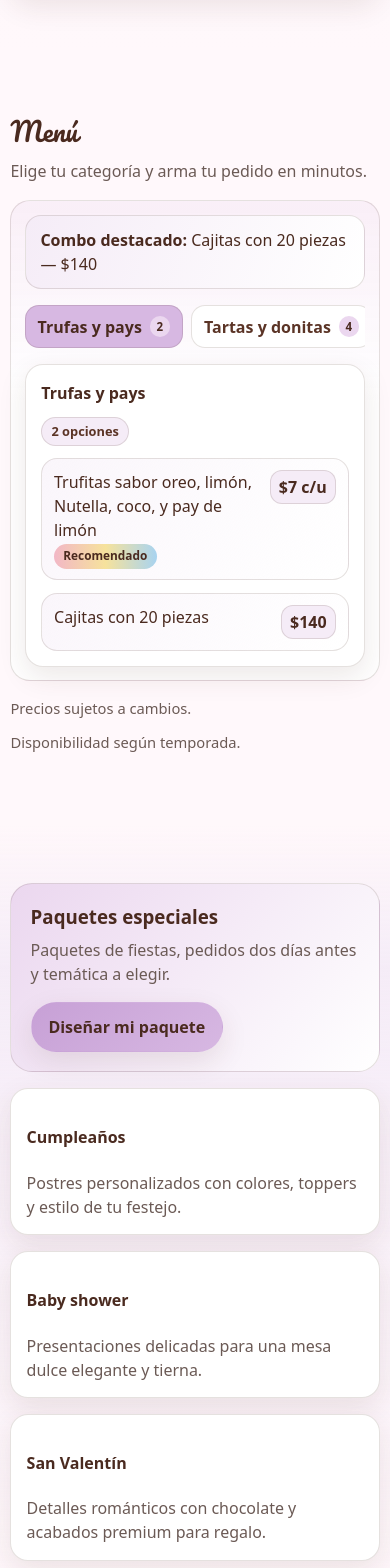
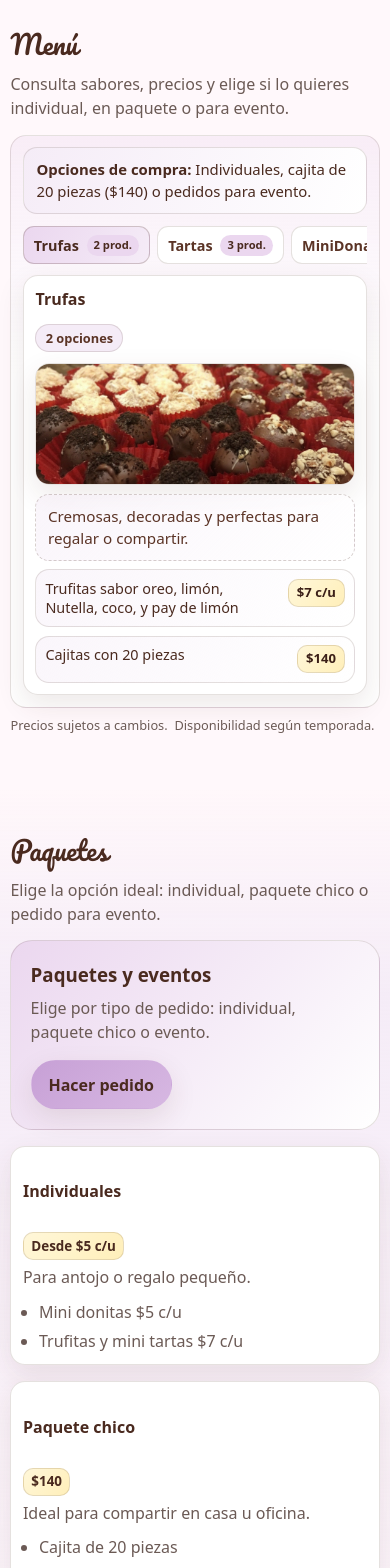
Before and after one commit to geoayalamung/Latruferia, a React (Vite) app: page / in a window 390 px wide. Shown: the part 5340-6908 px from the top of the page. Built offline with nearby package versions, Linux system fonts and the light colour scheme.

Commit message:
refactor menu structure and enhance UI; add descriptions and images for categories

```diff
--- a/src/components/Menu.jsx
+++ b/src/components/Menu.jsx
@@ -15,12 +15,12 @@ function Menu() {
       <div className="container">
         <div className="section-head compact-head">
           <h3>Menú</h3>
-          <p>Elige tu categoría y arma tu pedido en minutos.</p>
+          <p>Consulta sabores, precios y elige si lo quieres individual, en paquete o para evento.</p>
         </div>
 
         <div className="menu-shell">
           <div className="combo-strip" role="note">
-            <strong>Combo destacado:</strong> Cajitas con 20 piezas — $140
+            <strong>Opciones de compra:</strong> Individuales, cajita de 20 piezas ($140) o pedidos para evento.
           </div>
 
           <div className="menu-tabs" role="tablist" aria-label="Categorías del menú">
@@ -34,7 +34,7 @@ function Menu() {
                 onClick={() => setActiveCategory(group.category)}
               >
                 <span>{group.category}</span>
-                <small>{group.items.length}</small>
+                <small>{group.items.length} prod.</small>
               </button>
             ))}
           </div>
@@ -44,10 +44,18 @@ function Menu() {
               <h4>{activeGroup.category}</h4>
               <span>{items.length} opciones</span>
             </div>
+            <div className="menu-feature">
+              <div className="menu-feature-media">
+                <img src={activeGroup.image} alt={activeGroup.imageAlt} loading="lazy" />
+              </div>
+              <div className="menu-feature-copy">
+                <p>{activeGroup.description}</p>
+              </div>
+            </div>
             <div className="menu-list">
               {items.map((item) => (
                 <div className="menu-item" key={item.name}>
-                  <div>
+                  <div className="menu-item-copy">
                     <p>{item.name}</p>
                     {item.badge ? <span className="badge">{item.badge}</span> : null}
                   </div>
--- a/src/components/Paquetes.jsx
+++ b/src/components/Paquetes.jsx
@@ -1,15 +1,21 @@
 const paquetes = [
   {
-    title: 'Cumpleaños',
-    desc: 'Postres personalizados con colores, toppers y estilo de tu festejo.'
+    title: 'Individuales',
+    price: 'Desde $5 c/u',
+    desc: 'Para antojo o regalo pequeño.',
+    items: ['Mini donitas $5 c/u', 'Trufitas y mini tartas $7 c/u']
   },
   {
-    title: 'Baby shower',
-    desc: 'Presentaciones delicadas para una mesa dulce elegante y tierna.'
+    title: 'Paquete chico',
+    price: '$140',
+    desc: 'Ideal para compartir en casa u oficina.',
+    items: ['Cajita de 20 piezas', 'Sabores de trufitas: oreo, limón, Nutella, coco y pay de limón']
   },
   {
-    title: 'San Valentín',
-    desc: 'Detalles románticos con chocolate y acabados premium para regalo.'
+    title: 'Eventos',
+    price: 'Desde $450',
+    desc: 'Pedidos grandes y personalizados.',
+    items: ['Tarta con fruta grande $450', 'Cotización personalizada por cantidad y temática']
   }
 ];
 
@@ -17,13 +23,18 @@ function Paquetes() {
   return (
     <section className="section section-tint" id="paquetes">
       <div className="container">
+        <div className="section-head compact-head">
+          <h3>Paquetes</h3>
+          <p>Elige la opción ideal: individual, paquete chico o pedido para evento.</p>
+        </div>
+
         <div className="premium-block">
           <div>
-            <h3>Paquetes especiales</h3>
-            <p>Paquetes de fiestas, pedidos dos días antes y temática a elegir.</p>
+            <h3>Paquetes y eventos</h3>
+            <p>Elige por tipo de pedido: individual, paquete chico o evento.</p>
           </div>
           <a href="#pedidos" className="btn">
-            Diseñar mi paquete
+            Hacer pedido
           </a>
         </div>
 
@@ -31,7 +42,13 @@ function Paquetes() {
           {paquetes.map((item) => (
             <article className="card" key={item.title}>
               <h4>{item.title}</h4>
+              <strong>{item.price}</strong>
               <p>{item.desc}</p>
+              <ul className="package-list">
+                {item.items.map((entry) => (
+                  <li key={entry}>{entry}</li>
+                ))}
+              </ul>
             </article>
           ))}
         </div>
--- a/src/components/Pedidos.jsx
+++ b/src/components/Pedidos.jsx
@@ -4,6 +4,7 @@ const whatsappNumber = '523535367398';
 
 const initialState = {
   nombre: '',
+  tipoPedido: '',
   pedido: '',
   fecha: '',
   notas: ''
@@ -23,6 +24,7 @@ function Pedidos() {
     const nextErrors = {};
 
     if (!formData.nombre.trim()) nextErrors.nombre = 'Escribe tu nombre.';
+    if (!formData.tipoPedido.trim()) nextErrors.tipoPedido = 'Selecciona el tipo de pedido.';
     if (!formData.pedido.trim()) nextErrors.pedido = 'Indica qué deseas pedir.';
     if (!formData.fecha.trim()) nextErrors.fecha = 'Selecciona una fecha de entrega/evento.';
 
@@ -38,7 +40,7 @@ function Pedidos() {
       return;
     }
 
-    const message = `Hola La Trufería, soy ${formData.nombre}. Quiero pedir: ${formData.pedido}. Fecha: ${formData.fecha}. Notas: ${formData.notas || 'Sin notas'}.`;
+    const message = `Hola La Trufería, soy ${formData.nombre}. Tipo de pedido: ${formData.tipoPedido}. Quiero pedir: ${formData.pedido}. Fecha: ${formData.fecha}. Notas: ${formData.notas || 'Sin notas'}.`;
     const url = `https://wa.me/${whatsappNumber}?text=${encodeURIComponent(message)}`;
 
     window.open(url, '_blank', 'noopener,noreferrer');
@@ -85,6 +87,21 @@ function Pedidos() {
               aria-invalid={Boolean(errors.nombre)}
             />
             {errors.nombre ? <small className="field-error">{errors.nombre}</small> : null}
+
+            <label htmlFor="tipoPedido">Tipo de pedido</label>
+            <select
+              id="tipoPedido"
+              name="tipoPedido"
+              value={formData.tipoPedido}
+              onChange={handleChange}
+              aria-invalid={Boolean(errors.tipoPedido)}
+            >
+              <option value="">Selecciona una opción</option>
+              <option value="Individual">Individual</option>
+              <option value="Paquete chico">Paquete chico</option>
+              <option value="Evento">Evento</option>
+            </select>
+            {errors.tipoPedido ? <small className="field-error">{errors.tipoPedido}</small> : null}
 
             <label htmlFor="pedido">¿Qué quieres pedir?</label>
             <input
--- a/src/data/menu.js
+++ b/src/data/menu.js
@@ -1,11 +1,13 @@
 export const menuData = [
   {
-    category: 'Trufas y pays',
+    category: 'Trufas',
+    description: 'Cremosas, decoradas y perfectas para regalar o compartir.',
+    image: '/Images/Trufas/trufasmix.png',
+    imageAlt: 'Variedad de trufas',
     items: [
       {
         name: 'Trufitas sabor oreo, limón, Nutella, coco, y pay de limón',
-        price: '$7 c/u',
-        badge: 'Recomendado'
+        price: '$7 c/u'
       },
       {
         name: 'Cajitas con 20 piezas',
@@ -14,7 +16,10 @@ export const menuData = [
     ]
   },
   {
-    category: 'Tartas y donitas',
+    category: 'Tartas',
+    description: 'Opciones mini y grandes para mesa de postres o eventos.',
+    image: '/Images/Tartas/tartaGrandefrutas.png',
+    imageAlt: 'Tarta con frutas',
     items: [
       {
         name: 'Mini tartas',
@@ -25,11 +30,6 @@ export const menuData = [
         price: '$35 c/u'
       },
       {
-        name: 'Mini donitas rellenas, cubiertas de chocolate',
-        price: '$5 c/u',
-        badge: 'Favorito'
-      },
-      {
         name: 'Tarta con fruta grande',
         price: '$450',
         badge: 'Especial'
@@ -37,7 +37,23 @@ export const menuData = [
     ]
   },
   {
-    category: 'Detalles dulces',
+    category: 'MiniDonas',
+    description: 'Mini donas rellenas y cubiertas con chocolate.',
+    image: '/Images/MiniDonas/minidonas.png',
+    imageAlt: 'Mini donas cubiertas de chocolate',
+    items: [
+      {
+        name: 'Mini donitas rellenas, cubiertas de chocolate',
+        price: '$5 c/u',
+        badge: 'Recomendado'
+      }
+    ]
+  },
+  {
+    category: 'Detalles',
+    description: 'Extras dulces para complementar tu pedido.',
+    image: '/Images/Trufas/trufasPaquetes.png',
+    imageAlt: 'Detalles dulces surtidos',
     items: [
       {
         name: 'Gelatina individual con frutas',
--- a/src/styles.css
+++ b/src/styles.css
@@ -268,7 +268,7 @@ img {
 }
 
 .section {
-  padding: 5rem 0;
+  padding: 4.2rem 0;
 }
 
 .section-tint {
@@ -276,11 +276,11 @@ img {
 }
 
 .section-head {
-  margin-bottom: 1.5rem;
+  margin-bottom: 1.2rem;
 }
 
 .compact-head {
-  margin-bottom: 1.1rem;
+  margin-bottom: 0.9rem;
 }
 
 .section-head h3 {
@@ -411,10 +411,11 @@ img {
 
 .combo-strip {
   border: 1px solid var(--border);
-  border-radius: 16px;
-  padding: 0.75rem 0.9rem;
+  border-radius: 14px;
+  padding: 0.62rem 0.78rem;
   background: linear-gradient(110deg, var(--lavender-50), var(--surface));
-  margin-bottom: 1rem;
+  margin-bottom: 0.8rem;
+  font-size: 0.93rem;
 }
 
 .combo-strip strong {
@@ -423,22 +424,22 @@ img {
 
 .menu-shell {
   border: 1px solid var(--border);
-  border-radius: 24px;
-  background: linear-gradient(180deg, rgba(235, 215, 239, 0.28), var(--surface) 42%);
-  padding: 1rem;
+  border-radius: 20px;
+  background: linear-gradient(180deg, rgba(235, 215, 239, 0.32), var(--surface) 42%);
+  padding: 0.9rem;
 }
 
 .menu-tabs {
   display: flex;
   flex-wrap: wrap;
-  gap: 0.55rem;
-  margin-bottom: 1rem;
+  gap: 0.52rem;
+  margin-bottom: 0.82rem;
 }
 
 .tab-btn {
   border: 1px solid var(--border);
-  border-radius: 16px;
-  padding: 0.55rem 0.72rem;
+  border-radius: 12px;
+  padding: 0.5rem 0.72rem;
   background: var(--surface);
   color: var(--choco-800);
   font: inherit;
@@ -451,7 +452,7 @@ img {
 }
 
 .tab-btn small {
-  font-size: 0.72rem;
+  font-size: 0.7rem;
   font-weight: 700;
   color: var(--choco-900);
   background: var(--lavender-100);
@@ -465,15 +466,16 @@ img {
 }
 
 .tab-btn.active {
-  background: var(--lavender-200);
+  background: linear-gradient(120deg, var(--lavender-100), var(--lavender-50));
   color: var(--choco-900);
+  border-color: rgba(74, 42, 31, 0.22);
 }
 
 .card {
   background: var(--surface);
   border: 1px solid var(--border);
-  border-radius: 20px;
-  padding: 1.12rem;
+  border-radius: 18px;
+  padding: 0.88rem;
   box-shadow: var(--shadow-soft);
 }
 
@@ -482,7 +484,7 @@ img {
 }
 
 .menu-panel-head {
-  margin-bottom: 0.8rem;
+  margin-bottom: 0.7rem;
   display: flex;
   justify-content: space-between;
   align-items: center;
@@ -504,21 +506,61 @@ img {
   padding: 0.22rem 0.58rem;
 }
 
+.menu-feature {
+  display: grid;
+  grid-template-columns: 150px 1fr;
+  gap: 0.7rem;
+  margin-bottom: 0.72rem;
+}
+
+.menu-feature-media {
+  border-radius: 14px;
+  overflow: hidden;
+  border: 1px solid var(--border);
+  box-shadow: var(--shadow-soft);
+  aspect-ratio: 4 / 3;
+}
+
+.menu-feature-media img {
+  width: 100%;
+  height: 100%;
+  object-fit: cover;
+}
+
+.menu-feature-copy {
+  border: 1px dashed rgba(74, 42, 31, 0.22);
+  border-radius: 14px;
+  padding: 0.58rem 0.72rem;
+  background: linear-gradient(135deg, rgba(245, 236, 247, 0.52), rgba(255, 255, 255, 0.95));
+  display: flex;
+  align-items: center;
+}
+
+.menu-feature-copy p {
+  margin: 0;
+  color: var(--choco-800);
+  font-size: 0.95rem;
+}
+
 .menu-list {
   display: grid;
-  gap: 0.78rem;
+  gap: 0.56rem;
 }
 
 .menu-item {
   border: 1px solid var(--border);
-  border-radius: 16px;
-  padding: 0.68rem 0.74rem;
+  border-radius: 14px;
+  padding: 0.56rem 0.62rem;
   background: linear-gradient(120deg, rgba(245, 236, 247, 0.48), var(--surface));
   display: flex;
   justify-content: space-between;
   gap: 0.8rem;
   align-items: flex-start;
   transition: transform 0.2s ease, box-shadow 0.2s ease;
+}
+
+.menu-item-copy {
+  min-width: 0;
 }
 
 .menu-item:hover {
@@ -528,21 +570,24 @@ img {
 
 .menu-item p {
   margin: 0;
+  font-size: 0.94rem;
+  line-height: 1.35;
 }
 
 .menu-item strong {
   white-space: nowrap;
-  color: var(--choco-900);
-  background: var(--lavender-50);
+  color: #3b1f17;
+  background: linear-gradient(130deg, #fff7d9, #ffefba);
   border: 1px solid var(--border);
-  border-radius: 12px;
-  padding: 0.25rem 0.52rem;
+  border-radius: 10px;
+  padding: 0.2rem 0.48rem;
+  font-size: 0.88rem;
 }
 
 .menu-note {
-  margin-top: 0.95rem;
+  margin-top: 0.68rem;
   color: var(--muted);
-  font-size: 0.92rem;
+  font-size: 0.85rem;
   display: flex;
   flex-wrap: wrap;
   gap: 0.75rem;
@@ -577,29 +622,99 @@ img {
 }
 
 .package-grid .card p {
-  margin: 0;
+  margin: 0.35rem 0 0;
   color: var(--muted);
 }
 
-.reviews-grid {
+.package-grid .card strong {
+  display: inline-block;
+  margin-top: 0.45rem;
+  color: var(--choco-900);
+  background: linear-gradient(130deg, #fff7d9, #ffefba);
+  border: 1px solid var(--border);
+  border-radius: 10px;
+  padding: 0.18rem 0.46rem;
+  font-size: 0.84rem;
+}
+
+.package-list {
+  margin: 0.65rem 0 0;
+  padding-left: 1rem;
+  color: var(--muted);
   display: grid;
-  grid-template-columns: repeat(3, minmax(0, 1fr));
-  gap: 1rem;
+  gap: 0.32rem;
+}
+
+.reviews-marquee {
+  overflow: hidden;
+  mask-image: linear-gradient(to right, transparent 0, black 6%, black 94%, transparent 100%);
+}
+
+.reviews-track {
+  display: flex;
+  gap: 1.05rem;
+  will-change: transform;
+  animation: reviews-scroll 36s linear infinite;
+}
+
+.reviews-group {
+  display: flex;
+  gap: 1.05rem;
+  flex-shrink: 0;
 }
 
 .review-card {
-  border-radius: 22px;
+  flex: 0 0 min(360px, 82vw);
+  display: grid;
+  gap: 0.6rem;
+  border-radius: 20px;
+  border: 1px solid rgba(74, 42, 31, 0.12);
+  background: linear-gradient(180deg, #fff7fb, #fff 55%);
+  box-shadow: 0 10px 22px rgba(72, 38, 24, 0.07);
+  transition: transform 0.25s ease, box-shadow 0.25s ease;
 }
 
-.review-card p {
+.review-card:hover {
+  transform: translateY(-2px);
+  box-shadow: 0 16px 28px rgba(72, 38, 24, 0.1);
+}
+
+.reviews-marquee:hover .reviews-track {
+  animation-play-state: paused;
+}
+
+.review-stars {
+  display: inline-flex;
+  align-items: center;
+  width: fit-content;
+  font-size: 0.9rem;
+  letter-spacing: 0.06em;
+  color: #f2b300;
+  text-shadow: 0 1px 0 rgba(255, 255, 255, 0.55), 0 2px 8px rgba(242, 179, 0, 0.22);
+}
+
+.review-text {
   margin: 0;
   color: var(--muted);
+  line-height: 1.55;
+  font-size: 0.95rem;
 }
 
-.review-card strong {
-  margin-top: 0.8rem;
-  display: inline-block;
+.review-author {
+  margin-top: 0.2rem;
   color: var(--choco-900);
+  font-size: 0.9rem;
+  font-weight: 700;
+  letter-spacing: 0.02em;
+}
+
+@keyframes reviews-scroll {
+  from {
+    transform: translateX(0);
+  }
+  to {
+    transform: translateX(calc(-50% - 0.525rem));
+  }
 }
 
 .steps-row {
@@ -687,6 +802,7 @@ img {
 }
 
 input,
+select,
 textarea {
   border: 1px solid var(--border);
   border-radius: 14px;
@@ -834,6 +950,7 @@ textarea {
 a:focus-visible,
 button:focus-visible,
 input:focus-visible,
+select:focus-visible,
 textarea:focus-visible {
   outline: 3px solid var(--lavender-300);
   outline-offset: 2px;
@@ -853,7 +970,6 @@ textarea:focus-visible {
   .best-grid,
   .gallery-grid,
   .insta-grid,
-  .reviews-grid,
   .package-grid,
   .steps-row {
     grid-template-columns: 1fr 1fr;
@@ -863,6 +979,10 @@ textarea:focus-visible {
   .contact-grid,
   .footer-main {
     grid-template-columns: 1fr;
+  }
+
+  .review-card {
+    gap: 0.62rem;
   }
 }
 
@@ -927,7 +1047,7 @@ textarea:focus-visible {
   }
 
   .section {
-    padding: 3.6rem 0;
+    padding: 2.6rem 0;
   }
 
   .hero {
@@ -980,15 +1100,47 @@ textarea:focus-visible {
   .best-grid,
   .gallery-grid,
   .insta-grid,
-  .reviews-grid,
   .package-grid,
   .steps-row {
     grid-template-columns: 1fr;
   }
 
+  .reviews-marquee {
+    mask-image: linear-gradient(to right, transparent 0, black 4%, black 96%, transparent 100%);
+  }
+
+  .reviews-track {
+    gap: 0.75rem;
+    animation-duration: 30s;
+  }
+
+  .reviews-group {
+    gap: 0.75rem;
+  }
+
+  .review-card {
+    flex-basis: min(280px, 88vw);
+    border-radius: 18px;
+    padding: 0.76rem;
+    gap: 0.52rem;
+  }
+
+  .review-stars {
+    font-size: 0.84rem;
+  }
+
+  .review-text {
+    font-size: 0.9rem;
+    line-height: 1.48;
+  }
+
+  .review-author {
+    font-size: 0.86rem;
+  }
+
   .menu-shell {
-    border-radius: 20px;
-    padding: 0.85rem;
+    border-radius: 16px;
+    padding: 0.72rem;
   }
 
   .menu-tabs {
@@ -996,6 +1148,8 @@ textarea:focus-visible {
     overflow-x: auto;
     -webkit-overflow-scrolling: touch;
     scrollbar-width: none;
+    gap: 0.46rem;
+    margin-bottom: 0.65rem;
   }
 
   .menu-tabs::-webkit-scrollbar {
@@ -1004,8 +1158,10 @@ textarea:focus-visible {
 
   .tab-btn {
     flex: 0 0 auto;
-    border-radius: 14px;
-    min-height: 42px;
+    border-radius: 11px;
+    min-height: 38px;
+    padding: 0.42rem 0.62rem;
+    font-size: 0.9rem;
   }
 
   .menu-panel-head {
@@ -1013,9 +1169,40 @@ textarea:focus-visible {
     align-items: flex-start;
   }
 
+  .menu-feature {
+    grid-template-columns: 1fr;
+    gap: 0.56rem;
+    margin-bottom: 0.56rem;
+  }
+
+  .menu-feature-media {
+    width: 100%;
+    max-width: none;
+    max-height: 122px;
+  }
+
   .card {
-    border-radius: 18px;
-    padding: 0.95rem;
+    border-radius: 15px;
+    padding: 0.72rem;
+  }
+
+  .menu-item {
+    padding: 0.52rem 0.56rem;
+    gap: 0.55rem;
+  }
+
+  .menu-item p {
+    font-size: 0.9rem;
+  }
+
+  .menu-item strong {
+    font-size: 0.82rem;
+  }
+
+  .menu-note {
+    margin-top: 0.52rem;
+    gap: 0.42rem;
+    font-size: 0.8rem;
   }
 
   input,
@@ -1045,6 +1232,23 @@ textarea:focus-visible {
 }
 
 @media (prefers-reduced-motion: reduce) {
+  .reviews-marquee {
+    overflow-x: auto;
+    mask-image: none;
+    -webkit-overflow-scrolling: touch;
+    scrollbar-width: none;
+  }
+
+  .reviews-marquee::-webkit-scrollbar {
+    display: none;
+  }
+
+  .reviews-track {
+    padding-bottom: 0.2rem;
+  }
+}
+
+@media (prefers-reduced-motion: reduce) {
   *,
   *::before,
   *::after {
```
Also changed, not shown: src/components/Reviews.jsx (+42 -15 lines).
